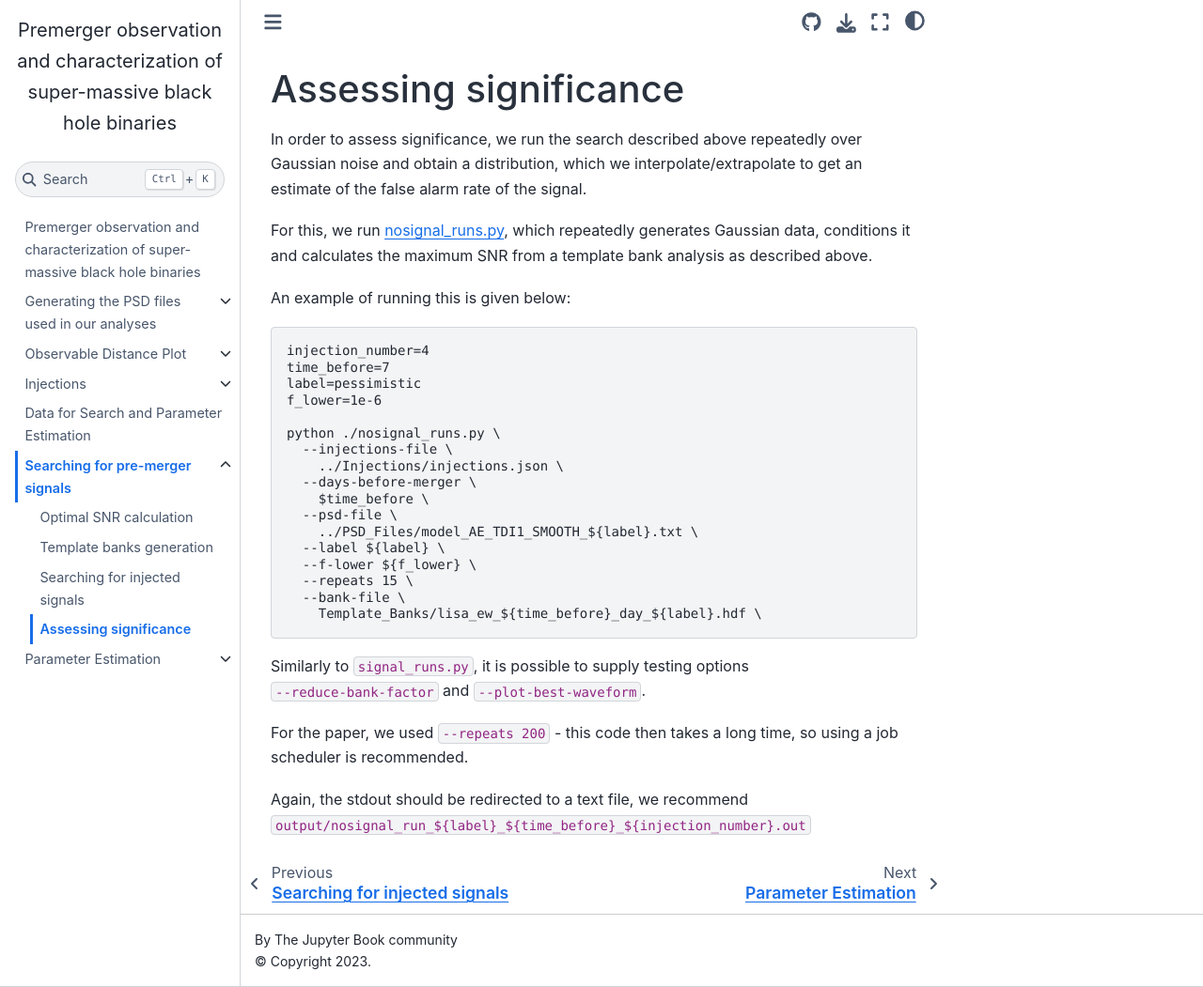
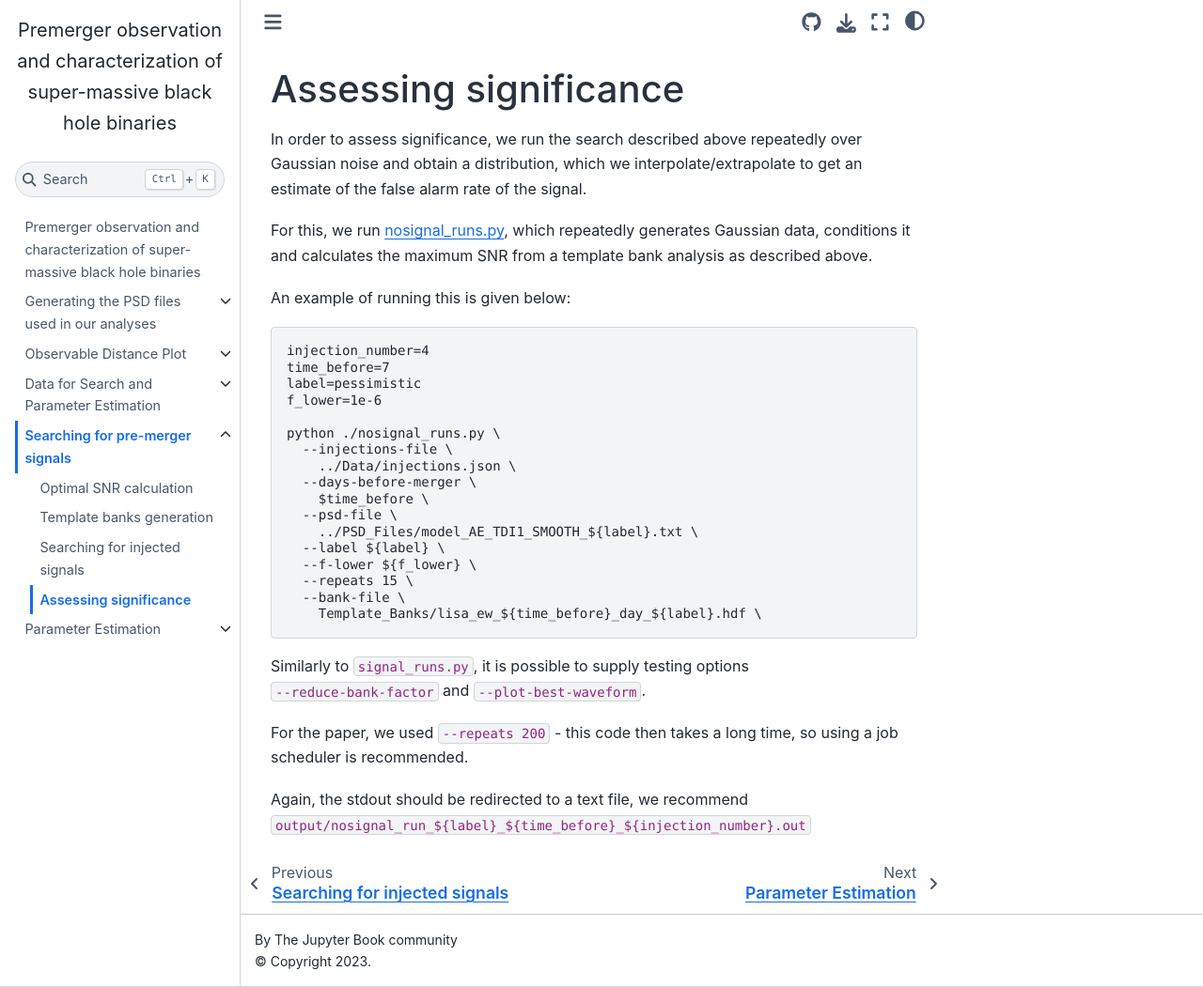
Before and after one commit to icg-gravwaves/lisa_premerger_paper, a Jupyter Book: the page built from Search/Significance_Runs/README.md, in a window 1280 px wide and 1051 px high. Shown: the whole window at 94% size. Built offline with Jupyter Book 1.0.4 settings and Sphinx 7.4.7 and the Sphinx Book theme 1.1.4, drawn with Linux system fonts in a browser that asks for light colours; pages that are not in the unit, such as notebooks, are missing from menus.

Commit message:
Move Injections section into Data

```diff
--- a/Search/Significance_Runs/README.md
+++ b/Search/Significance_Runs/README.md
@@ -13,7 +13,7 @@ f_lower=1e-6
 
 python ./nosignal_runs.py \
   --injections-file \
-    ../Injections/injections.json \
+    ../Data/injections.json \
   --days-before-merger \
     $time_before \
   --psd-file \
--- a/_toc.yml
+++ b/_toc.yml
@@ -7,10 +7,9 @@ chapters:
 - file: Sensitive_Distance_Plot/README.md
   sections:
   - file: Sensitive_Distance_Plot/plot_sensitive_distance.ipynb
-- file: Injections/README.md
+- file: Data/README.md
   sections:
-  - file: Injections/make_injections.ipynb
-- file: Data/README.md
+  - file: Data/make_injections.ipynb
 - file: Search/README.md
   sections:
   - file: Search/Optimal_SNR/README.md
```
Also changed, not shown: Data/README.md (+9 -1 lines), Injections/README.md (deleted, +0 -7 lines), Search/Optimal_SNR/README.md (+1 -1 lines), Search/Signal_Runs/README.md (+1 -1 lines), 6 other files.
